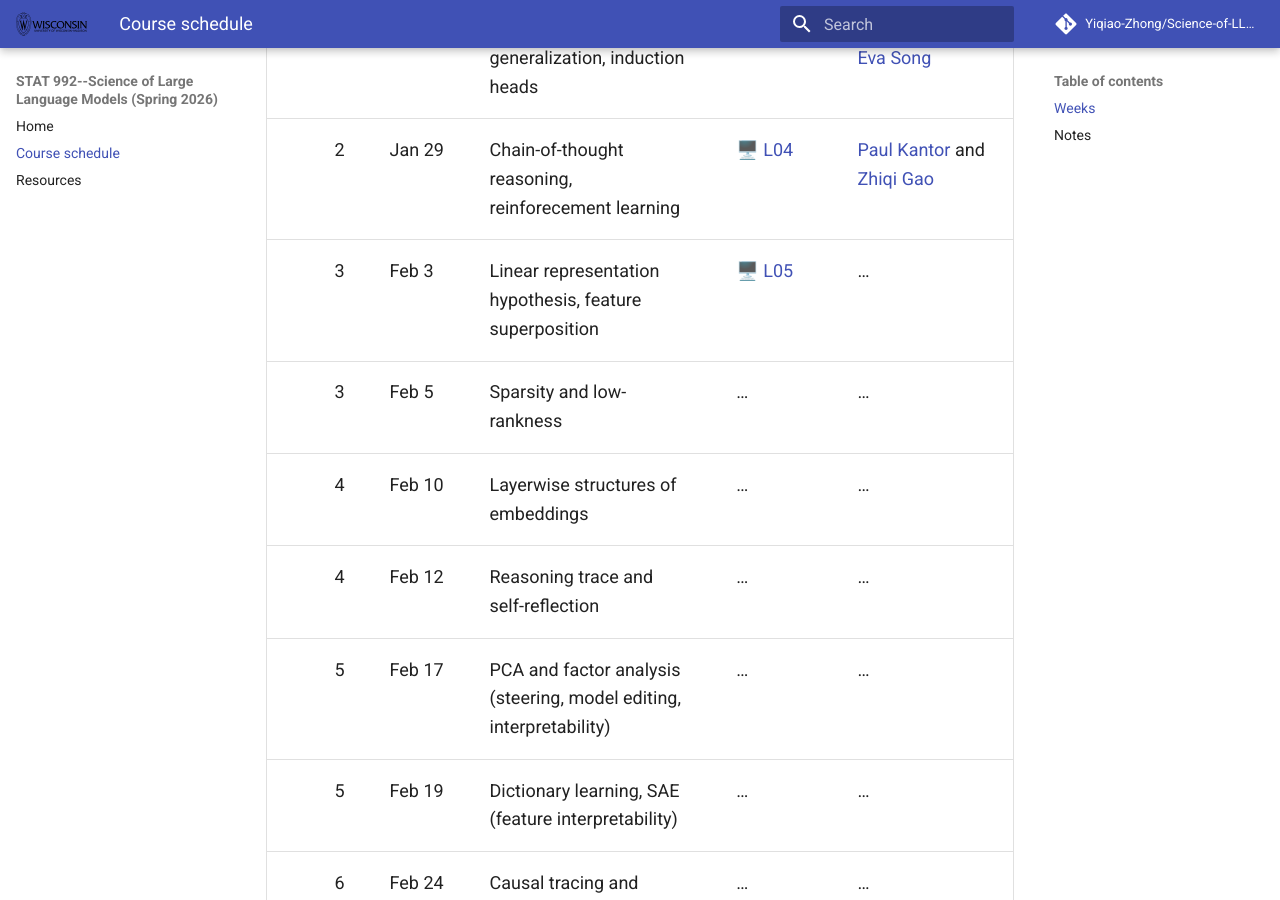
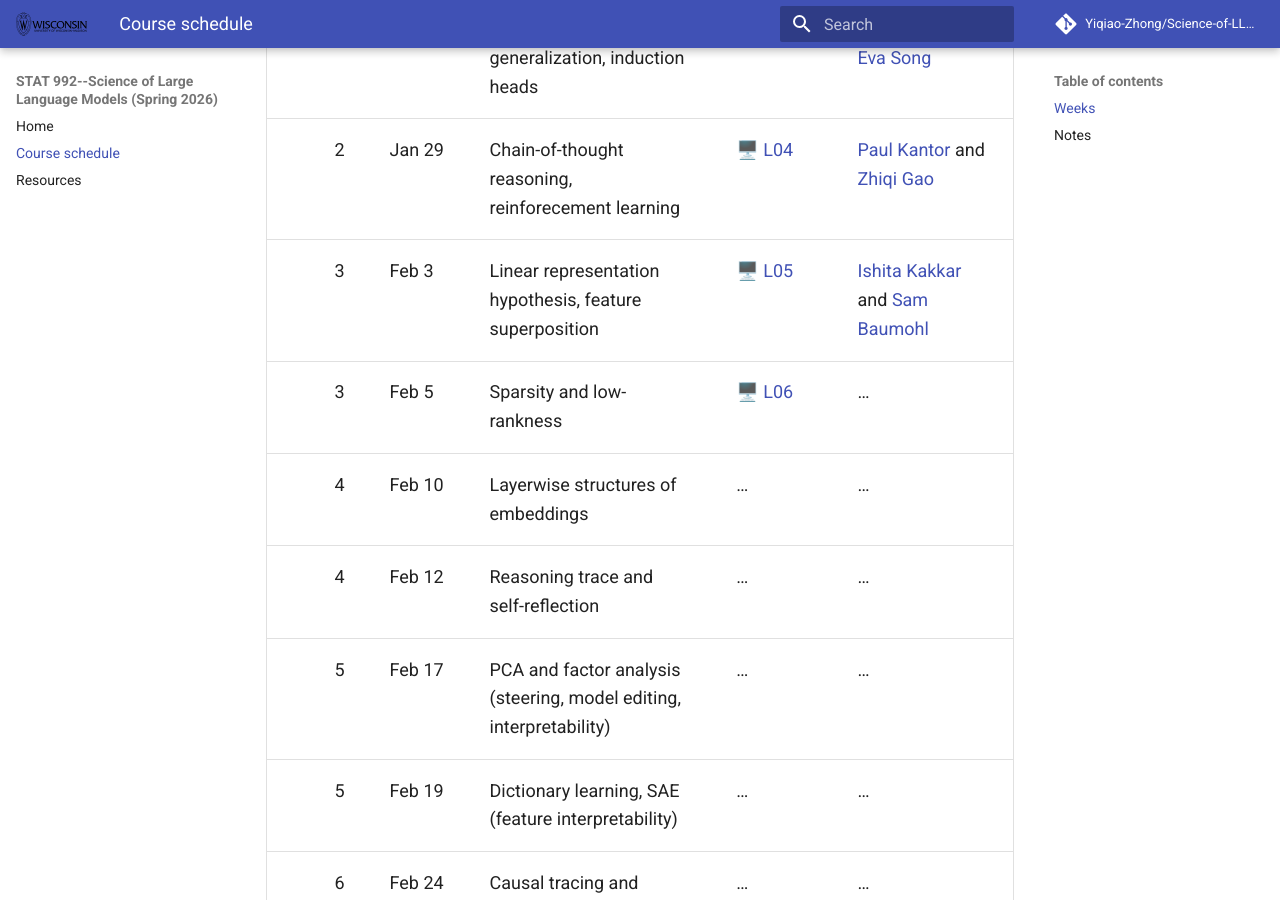
Before and after one commit to Yiqiao-Zhong/Science-of-LLMs, an MkDocs documentation site: the page built from docs/schedule.md, in a window 1280 px wide and 900 px high, scrolled down 856 px. Built offline with MkDocs 1.6.1 and Material for MkDocs 9.7.7, drawn with Linux system fonts in a browser that asks for light colours; comment, search, counter and statistics services are not loaded.

Commit message:
add lec06

```diff
--- a/docs/schedule.md
+++ b/docs/schedule.md
@@ -20,8 +20,8 @@ Here is the general outline.
 | 1 | Jan 22 | Emergent abilities, prompting and in-context learning | 🖥️ [L02](assets/slides/lec02.pdf) | [Jack Sperling](https://sts.doit.wisc.edu/staff/sperling-jack/) and [Brendan Joyce](https://www.linkedin.com/in/brendan-joyce-002855b4/) |
 | 2 | Jan 27 | Out-of-distribution generalization, induction heads | 🖥️ [L03](assets/slides/lec03.pdf) | [Samuel Yeh](https://mhyeh.github.io/) and [Eva Song](https://www.linkedin.com/in/zhaoyun-song-4120a9347/) |
 | 2 | Jan 29 | Chain-of-thought reasoning, reinforecement learning | 🖥️ [L04](assets/slides/lec04.pdf) | [Paul Kantor](https://en.wikipedia.org/wiki/Paul_B._Kantor) and [Zhiqi Gao](https://zhiqigao2001.github.io/) |
-| 3 | Feb 3 | Linear representation hypothesis, feature superposition | 🖥️ [L05](assets/slides/lec05.pdf) | … |
-| 3 | Feb 5 | Sparsity and low-rankness | … | … |
+| 3 | Feb 3 | Linear representation hypothesis, feature superposition | 🖥️ [L05](assets/slides/lec05.pdf) | [Ishita Kakkar](https://ikakkar03.github.io/) and [Sam Baumohl](https://baumohl.dev/) |
+| 3 | Feb 5 | Sparsity and low-rankness | 🖥️ [L06](assets/slides/lec06.pdf) | … |
 | 4 | Feb 10 | Layerwise structures of embeddings | … | … |
 | 4 | Feb 12 | Reasoning trace and self-reflection | … | … |
 | 5 | Feb 17 | PCA and factor analysis (steering, model editing, interpretability) | … | … |
```
Also changed, not shown: 1 other file.
